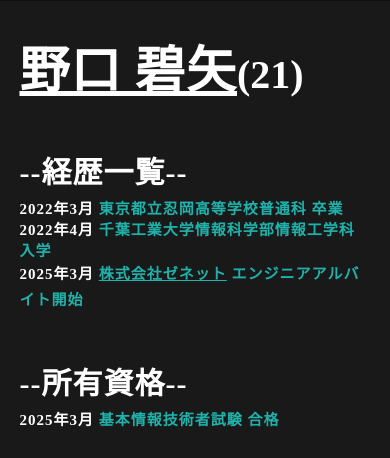
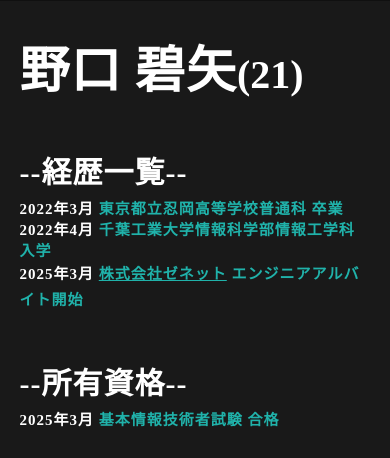
Before and after one commit to A0yyy36/my-garden, a PHP site: page /index.html in a window 390 px wide. Shown: the part 449-907 px from the top of the page. Run offline with PHP 8.4, Linux system fonts and the light colour scheme; some libraries are stand-ins or nearby versions.

Commit message:
名前部の下線を消しました．

```diff
--- a/style.css
+++ b/style.css
@@ -173,6 +173,7 @@ h4{
     font-size: 63px;
     margin-bottom: 20px;
     transition: all 0.3s;
+    text-decoration: none;
 }
 
 .about-text h2{
@@ -184,6 +185,7 @@ h4{
 
 .about-text h2 a:hover{
     color: lightseagreen;
+    text-decoration: none;
 }
 
 .about-text h4{
@@ -625,6 +627,7 @@ footer p:nth-child(2) {
         font-size: 63px;
         margin-bottom: 20px;
         transition: all 0.3s;
+        text-decoration: none;
     }
 
     .about-text h2{
@@ -636,6 +639,7 @@ footer p:nth-child(2) {
 
     .about-text h2 a:hover{
         color: lightseagreen;
+        text-decoration: none;
     }
 
     .about-text h4{
@@ -1068,6 +1072,7 @@ footer p:nth-child(2) {
         font-size: 63px;
         margin-bottom: 20px;
         transition: all 0.3s;
+        text-decoration: none;
     }
 
     .about-text h2{
@@ -1079,6 +1084,7 @@ footer p:nth-child(2) {
 
     .about-text h2 a:hover{
         color: lightseagreen;
+        text-decoration: none;
     }
 
     .about-text h4{
@@ -1522,6 +1528,7 @@ footer p:nth-child(2) {
         font-size: 55px;
         margin-bottom: 20px;
         transition: all 0.3s;
+        text-decoration: none;
     }
 
     .about-text h2{
@@ -1533,6 +1540,7 @@ footer p:nth-child(2) {
 
     .about-text h2 a:hover{
         color: lightseagreen;
+        text-decoration: none;
     }
 
     .about-text h4{
@@ -1977,6 +1985,7 @@ footer p:nth-child(2) {
         font-size: 50px;
         margin-bottom: 20px;
         transition: all 0.3s;
+        text-decoration: none;
     }
 
     .about-text h2{
@@ -1988,6 +1997,7 @@ footer p:nth-child(2) {
 
     .about-text h2 a:hover{
         color: lightseagreen;
+        text-decoration: none;
     }
 
     .about-text h4{
```
